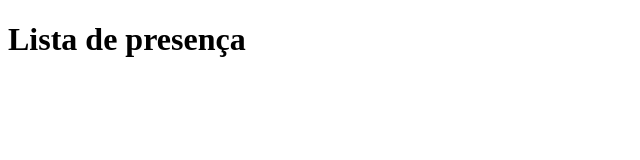
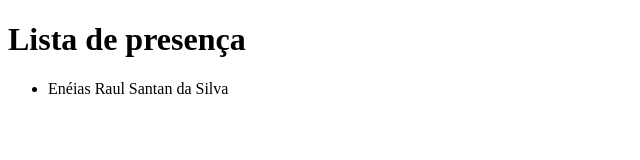
Before and after one commit to Gerencia-de-configuracao-e-mudancas/exemplo-gcm-20231, a plain HTML site: page index.html in a window 1280 px wide. Shown: the whole page, without its empty margins (0-640 px from the left). Drawn offline with Linux system fonts and the light colour scheme.

Commit message:
Nom_na_lista.html

```diff
--- a/index.html
+++ b/index.html
@@ -10,7 +10,7 @@
     <h1>Lista de presença</h1>
 
     <ul>
-
+        <li>Enéias Raul Santan da Silva</li>
     </ul>
 
 </body>
```
